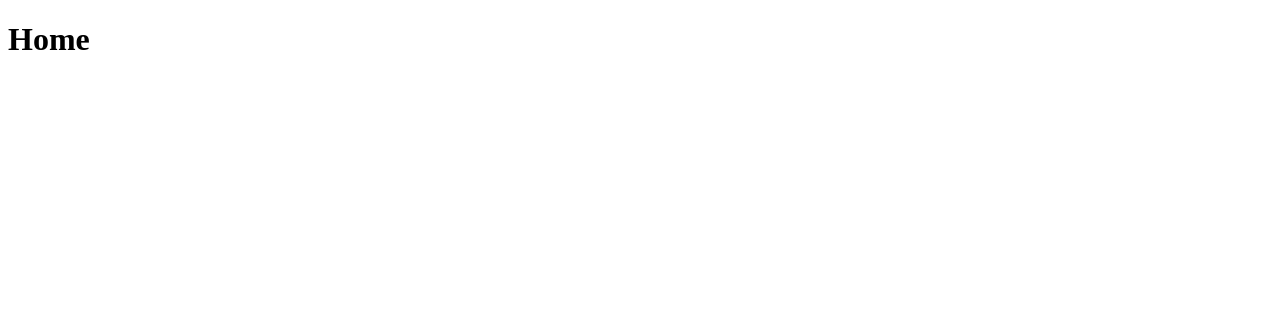
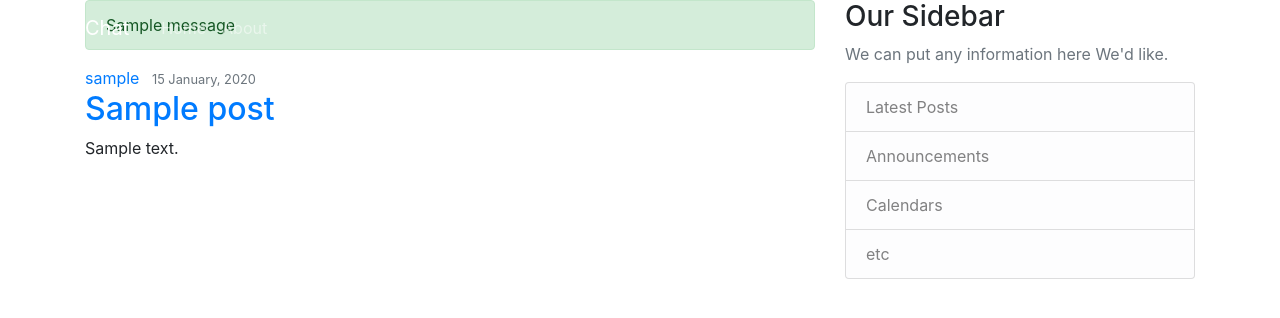
Before and after one commit to snow4rider/CS_3030_Project, a Django app: page / in a window 1280 px wide. Before the commit the part shown is almost empty. Shown: the top 318 px of the page. Run offline with Django 3.2, Linux system fonts and the light colour scheme; tables that the repository leaves empty hold one stand-in row (values such as "Sample post"); one stand-in notice (Sample message) is shown; some libraries are stand-ins or nearby versions.

Commit message:
Add files via upload

```diff
--- /dev/null
+++ b/final_project/chat/template/chat/about.html
@@ -0,0 +1,4 @@
+{% extends "chat/base.html" %}
+{% block content %}
+
+{% endblock content %}
--- a/final_project/chat/template/chat/base.html
+++ b/final_project/chat/template/chat/base.html
@@ -1,11 +1,82 @@
+{% load static %}
 <!DOCTYPE html>
-<html lang="en">
+<html lang="en" >
 <head>
-    <meta charset="UTF-8">
-    <title>Home</title>
+
+    <!-- Required meta tags -->
+    <meta charset="utf-8">
+    <meta name="viewport" content="width=device-width, initial-scale=1, shrink-to-fit=no">
+
+    <!-- Bootstrap CSS -->
+    <link rel="stylesheet" href="https://maxcdn.bootstrapcdn.com/bootstrap/4.0.0/css/bootstrap.min.css" integrity="sha384-Gn5384xqQ1aoWXA+058RXPxPg6fy4IWvTNh0E263XmFcJlSAwiGgFAW/dAiS6JXm" crossorigin="anonymous">
+
+    <link rel="stylesheet" type="text/css" href="{% static 'chat/main.css' %}">
+
+    {% if title %}
+        <title>Chat - {{ title }}</title>
+    {% else %}
+        <title>Chatting</title>
+    {% endif %}
 </head>
 <body>
-    <h1>Home</h1>
+    <header class="site-header">
+      <nav class="navbar navbar-expand-md navbar-dark bg-steel fixed-top">
+        <div class="container">
+          <a class="navbar-brand mr-4" href="{% url 'chat-home' %}">Chat</a>
+          <button class="navbar-toggler" type="button" data-toggle="collapse" data-target="#navbarToggle" aria-controls="navbarToggle" aria-expanded="false" aria-label="Toggle navigation">
+          <span class="navbar-toggler-icon"></span>
+          </button>
+          <div class="collapse navbar-collapse" id="navbarToggle">
+            <div class="navbar-nav mr-auto">
+              <a class="nav-item nav-link" href="{% url 'chat-home' %}">Home</a>
+              <a class="nav-item nav-link" href="{% url 'chat-about' %}">About</a>
+            </div>
+            <!-- Navbar Right Side -->
+            <div class="navbar-nav">
+                {% if user.is_authenticated %}
+                    <a class="nav-item nav-link" href="{% url 'profile' %}">Profile</a>
+                    <a class="nav-item nav-link" href="{% url 'logout' %}">Logout</a>
+                {% else %}
+                    <a class="nav-item nav-link" href="{% url 'login' %}">Login</a>
+                    <a class="nav-item nav-link" href="{% url 'register' %}">Register</a>
+                {% endif %}
+            </div>
+          </div>
+        </div>
+      </nav>
+    </header>
+    <main role="main" class="container">
+      <div class="row">
+        <div class="col-md-8">
+            {% if messages %}
+                {% for message in messages %}
+                    <div class="alert alert-{{ message.tags }}">
+                        {{ message }}
+                    </div>
+                {% endfor %}
+            {% endif %}
+          {% block content %}{% endblock %}
+        </div>
+        <div class="col-md-4">
+          <div class="content-section">
+            <h3>Our Sidebar</h3>
+            <p class='text-muted'>We can put any information here We'd like.
+              <ul class="list-group">
+                <li class="list-group-item list-group-item-light">Latest Posts</li>
+                <li class="list-group-item list-group-item-light">Announcements</li>
+                <li class="list-group-item list-group-item-light">Calendars</li>
+                <li class="list-group-item list-group-item-light">etc</li>
+              </ul>
+            </p>
+          </div>
+        </div>
+      </div>
+    </main>
 
+    <!-- Optional JavaScript -->
+    <!-- jQuery first, then Popper.js, then Bootstrap JS -->
+    <script src="https://code.jquery.com/jquery-3.2.1.slim.min.js" integrity="sha384-KJ3o2DKtIkvYIK3UENzmM7KCkRr/rE9/Qpg6aAZGJwFDMVNA/GpGFF93hXpG5KkN" crossorigin="anonymous"></script>
+    <script src="https://cdnjs.cloudflare.com/ajax/libs/popper.js/1.12.9/umd/popper.min.js" integrity="sha384-ApNbgh9B+Y1QKtv3Rn7W3mgPxhU9K/ScQsAP7hUibX39j7fakFPskvXusvfa0b4Q" crossorigin="anonymous"></script>
+    <script src="https://maxcdn.bootstrapcdn.com/bootstrap/4.0.0/js/bootstrap.min.js" integrity="sha384-JZR6Spejh4U02d8jOt6vLEHfe/JQGiRRSQQxSfFWpi1MquVdAyjUar5+76PVCmYl" crossorigin="anonymous"></script>
 </body>
 </html>
--- /dev/null
+++ b/final_project/chat/template/chat/home.html
@@ -0,0 +1,15 @@
+{% extends "chat/base.html" %}
+{% block content %}
+    {% for post in posts %}
+        <article class="media content-section">
+          <div class="media-body">
+            <div class="article-metadata">
+              <a class="mr-2" href="#">{{ post.author }}</a>
+              <small class="text-muted">{{ post.date_posted|date:"d F, Y" }}</small>
+            </div>
+            <h2><a class="article-title" href="#">{{ post.title }}</a></h2>
+            <p class="article-content">{{ post.content }}</p>
+          </div>
+        </article>
+    {% endfor %}
+{% endblock content %}
```
